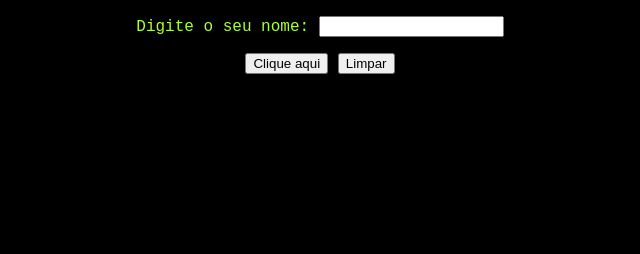
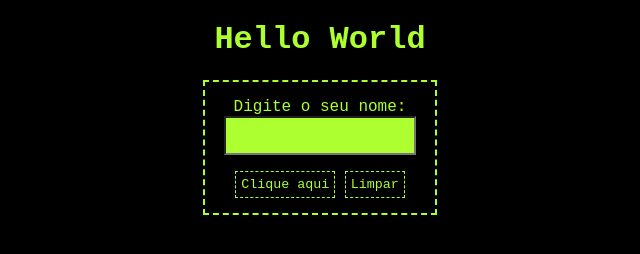
Before and after one commit to TramontinJP/hello-word, a plain HTML site: page index.html in a window 1280 px wide. Shown: the whole page, without its empty margins (320-960 px from the left). Drawn offline with Linux system fonts and the light colour scheme.

Commit message:
Melhorias de estilo da página

```diff
--- a/index.html
+++ b/index.html
@@ -8,12 +8,15 @@
     <link rel="stylesheet" href="style.css">
 </head>
 <body>
+    <h1>Hello World</h1>
+    <div>
         <p>
             Digite o seu nome:
             <input id="campo-nome" type="text" />
         </p>
         <button id="clique-aqui">Clique aqui</button>
         <button id="limpar">Limpar</button>
+    </div>
     <script src="script.js"></script>
 </body>
 </html>
--- a/style.css
+++ b/style.css
@@ -4,3 +4,23 @@ body {
     color: greenyellow;
     background-color: black;
 }
+button {
+    background-color: black;
+    color: greenyellow;
+    border: 1px dashed greenyellow;
+    padding: 5px;
+    font-family: 'Courier New', 'Courier', monospace;
+}
+input {
+    background-color: greenyellow;
+    padding: 10px;
+    font-family: 'Courier New', 'Courier', monospace;
+    font-weight: bold;
+    text-align: center;
+}
+div {
+    border: 2px dashed greenyellow;
+    padding: 0px 15px 15px;
+    width: 200px;
+    margin: auto;
+}
```
Lines whose indentation alone changed are shown as unchanged.
